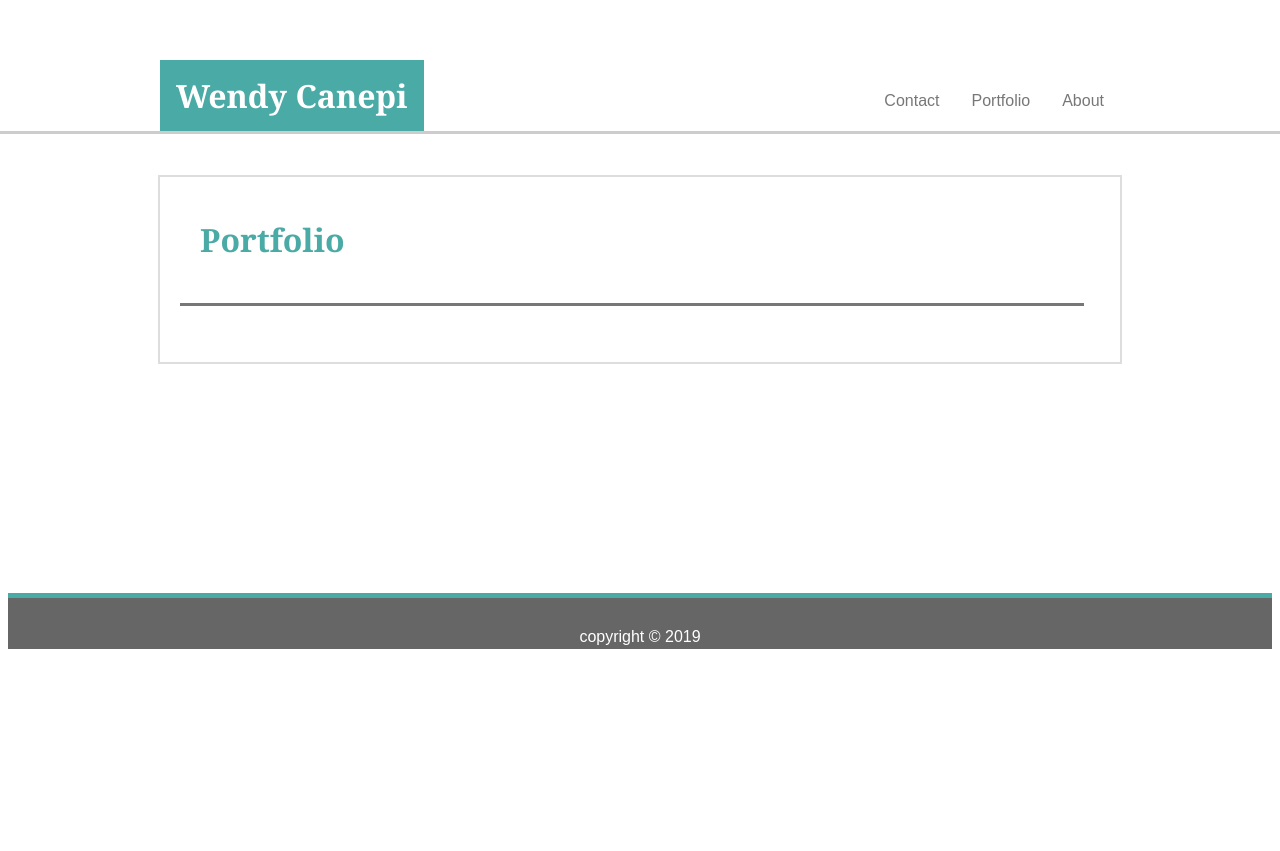
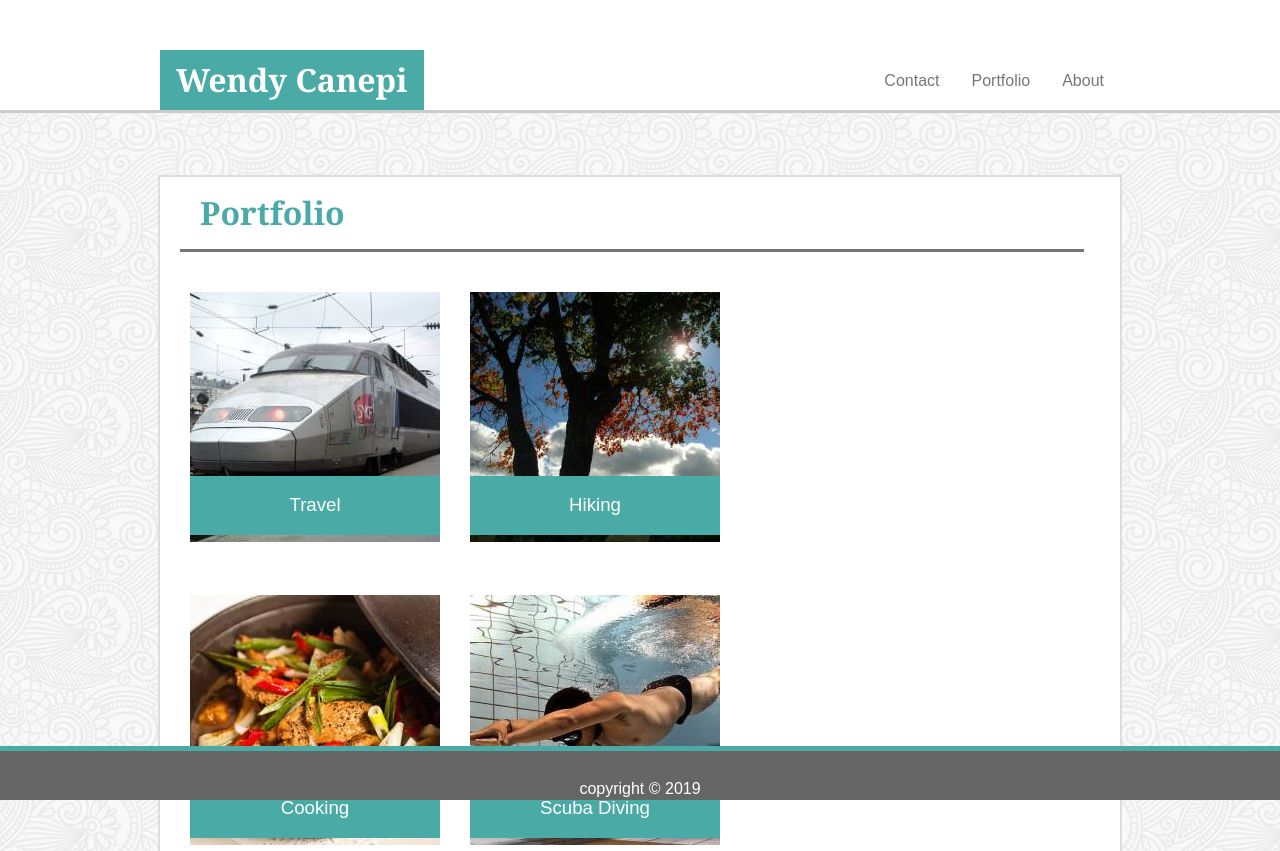
Before and after one commit to wcanepi/Basic-Portfolio, a plain HTML site: page portfolio.html in a window 1280 px wide. Shown: the top 851 px of the page. Before the commit the page ends 800 px from the top, so only its background shows below. Drawn offline with Linux system fonts and the light colour scheme.

Commit message:
Added finishing touches

```diff
--- /dev/null
+++ b/assets/css/reset.css
@@ -0,0 +1,48 @@
+/* http://meyerweb.com/eric/tools/css/reset/
+   v2.0 | 20110126
+   License: none (public domain)
+*/
+
+html, body, div, span, applet, object, iframe,
+h1, h2, h3, h4, h5, h6, p, blockquote, pre,
+a, abbr, acronym, address, big, cite, code,
+del, dfn, em, img, ins, kbd, q, s, samp,
+small, strike, strong, sub, sup, tt, var,
+b, u, i, center,
+dl, dt, dd, ol, ul, li,
+fieldset, form, label, legend,
+table, caption, tbody, tfoot, thead, tr, th, td,
+article, aside, canvas, details, embed,
+figure, figcaption, footer, header, hgroup,
+menu, nav, output, ruby, section, summary,
+time, mark, audio, video {
+	margin: 0;
+	padding: 0;
+	border: 0;
+	font-size: 100%;
+	font: inherit;
+	vertical-align: baseline;
+}
+/* HTML5 display-role reset for older browsers */
+article, aside, details, figcaption, figure,
+footer, header, hgroup, menu, nav, section {
+	display: block;
+}
+body {
+	line-height: 1;
+}
+ol, ul {
+	list-style: none;
+}
+blockquote, q {
+	quotes: none;
+}
+blockquote:before, blockquote:after,
+q:before, q:after {
+	content: '';
+	content: none;
+}
+table {
+	border-collapse: collapse;
+	border-spacing: 0;
+}
--- a/assets/css/style.css
+++ b/assets/css/style.css
@@ -1,123 +1,124 @@
 body {
+    color: #777777;
     font-family: 'Arial', 'Helvetica Neue', Helvetica, sans-serif;
     position: relative;
 }
 header {
-    padding-top: 50px;
-    text-align: center;
-    width: 100%;
     background-color: white;
     border-bottom: 3px solid #cccccc;
+    left: 0px;
+    padding-top: 50px;
     position: fixed;
+    text-align: center;
     top: 0px;
-    left: 0px;
+    width: 100%;
 }
 h1 {
     font-family: 'Georgia', Times, Times New Roman, serif;
     font-size: 24pt;
     font-weight: bold;
 }
-body {
-    color: #777777;
-}
 ul {
     list-style-type: none;
     margin: 0;
+    overflow: hidden;
     padding: 0;
-    overflow: hidden;
+
 }
 .item1 {
-    width: 25%;
     float: left;
     text-align: center;
     padding: 30px;
+    width: 25%;
 }
 .item2 {
+    bottom: 7px;
     float: left;
-    width: 75%;
     position: absolute;
     right: 0px;
-    bottom: 7px;
+    width: 75%;
 }
 li {
     float: right;
 }
 #name {
+    background-color: #4aaaa5;
+    bottom: 0px;
+    color: #ffffff;
+    display: block;
+    float: left;
+    left: 0px;
+    padding: 14px 16px;
     position: absolute;
-    left: 0px;
-    bottom: 0px;
-    float: left;
+    text-align: center;
+}
+li a {
+
+    color: #777777;
     display: block;
     text-align: center;
+    text-decoration: none;
     padding: 14px 16px;
-    background-color: #4aaaa5;
-    color: #ffffff;
-}
-li a {
-    display: block;
-    text-align: center;
-    padding: 14px 16px;
-    text-decoration: none;
-    color: #777777;
 }
 li a:hover {
     background-color: #4aaaa5;
     color: #ffffff;
 }
-.content {
+.text2 {
+    height: 100%;
+    margin-bottom: 100px;
     margin-top: 25px;
-    margin-bottom: 100px;
-    width: 100%;
     position: relative;
     top: 150px;
-    height: 100%;
+    width: 100%;
     z-index: -1;
 }
-.title {
+.head {
     border-bottom: 3px solid #777777;
-    padding: 20px;
+    clear: both;
     color: #4aaaa5;
     float: left;
-    width: 90%;
     margin-left: 20px;
     overflow: auto;
-    clear: both;
+    padding: 20px;
+    width: 90%;
+
 }
-#portrait {
-    overflow: auto;
+#photo {
     clear: both;
     float: left;
+    overflow: auto;
     padding-right: 20px;
 }
-.row {
+.rows {
+    clear: both;
     overflow: auto;
-    clear: both;
     margin-bottom: 50px;
 }
-.col {
+.columns {
+    float: left;
     margin-left: 30px;
-    float: left;
     position: relative;
 }
-.banner {
+.activity  {
+    background-color: #4aaaa5;
+    bottom: 10px;
+    clear: both;
+    color: #ffffff;
+    font-size: 14pt;
     overflow: auto;
-    clear: both;
-    background-color: #4aaaa5;
-    color: #ffffff;
-    text-align: center;
-    position: absolute;
-    bottom: 10px;
-    width: 100%;
     padding-top: 20px;
     padding-bottom: 20px;
-    font-size: 14pt;
+    position: absolute;
+    text-align: center;
+    width: 100%;
 }
-.grid {
+.table {
     overflow: auto;
     clear: both;
     margin-bottom: 25px;
 }
-.paragraph1 {
+.block1 {
     overflow: auto;
     clear: both;
     vertical-align: baseline;
@@ -137,18 +138,20 @@ li a:hover {
     position: relative;
     border: 2px solid #dddddd;
 }
+/* Trying the "sticky" footer*/
 footer {
+    background-color: #666666;
+    border-top: 5px solid #4aaaa5;
+    bottom: 0px;
+    color: #ffffff;
+    margin-top: 30%;
+    padding-bottom: 3px;
+    padding-top: 30px;
+    position: sticky;
+    text-align: center;
     width: 100%;
-    position: sticky;
-    bottom: 0px;
-    text-align: center;
-    background-color: #666666;
-    color: #ffffff;
-    border-top: 5px solid #4aaaa5;
-    padding-top: 30px;
-    padding-bottom: 3px;
-    margin-top: 30%;
 }
+/* CSS for contact.html page */
 input[type=text], select, textarea {
     width: 100%;
     padding: 12px;
--- a/portfolio.html
+++ b/portfolio.html
@@ -3,12 +3,13 @@
 
 <head>
     <meta charset="UTF-8">
-    <title>My Bio</title>
+    <title>Wendy's Bio - Portfolio</title>
+    <link rel="stylesheet" type="text/css" href="./assets/css/reset.css">
     <link rel="stylesheet" type="text/css" href="./assets/css/style.css">
-    <link rel="stylesheet" type="text/css" href="./assets/css/reset.css">
+
 </head>
 
-<body>
+<body background="./assets/images/full-bloom.png">
     <header>
 
         <div class="section1">
@@ -35,18 +36,47 @@
     </header>
 
 
-    <div class="content">
+    <div class="text2">
         <div class="section2">
-            <div class="title">
+            <div class="head">
                 <h1>Portfolio</h1>
     </div>
 
-    <p class="paragraph1">
+    <p class="block1">
 
+        <div class="table">
+            <div class="rows">
+                <div class="columns">
+                    <div class="activity">Travel</div>
+                    <img src="./assets/images/transport-q-c-250-250-6.jpg" alt="Image not found." width="250" height="250">
+                </div>
+                <div class="columns">
+                    <div class="activity">Hiking</div>
+                    <img src="./assets/images/hiking-q-c-250-250-8.jpg" alt="Image not found." width="250" height="250">
+                </div>
+            </div>
+            <div class="rows">
+                <div class="columns">
+                    <div class="activity">Cooking</div>
+                    <img src="./assets/images/food-q-c-250-250-1.jpg" alt="Image not found." width="250" height="250">
+                </div>
+                <div class="columns">
+                    <div class="activity">Scuba Diving</div>
+                    <img src="./assets/images/scuba-q-c-250-250-7.jpg" alt="Image not found." width="250" height="250">
+                </div>
+            </div>
+            <div class="rows">
+                <div class="columns">
+                    <div class="activity">Running/Exercise</div>
+                    <img src="./assets/images/sports-q-c-250-250-9.jpg" alt="Image not found." width="250" height="250">
+                </div>
+            </div>
+            </div>
+        </div>
     </p>
+</div>
+</div>
 
-    </div>
-    </div>
 
     <footer>
         copyright &copy; 2019
```
Also changed, not shown: contact.html (+14 -6 lines), index.html (+13 -18 lines), assets/images/10_0416_sm.jpg (added), assets/images/fashion-q-c-250-250-5.jpg (added), assets/images/food-q-c-250-250-1.jpg (added), assets/images/full-bloom.png (added), assets/images/hiking-q-c-250-250-8.jpg (added), assets/images/me_round.jpg (added), assets/images/nightlife-q-c-250-250-6.jpg (added), assets/images/scuba-q-c-250-250-7.jpg (added), assets/images/sports-q-c-250-250-9.jpg (added), assets/images/transport-q-c-250-250-6.jpg (added), 2 other files.
